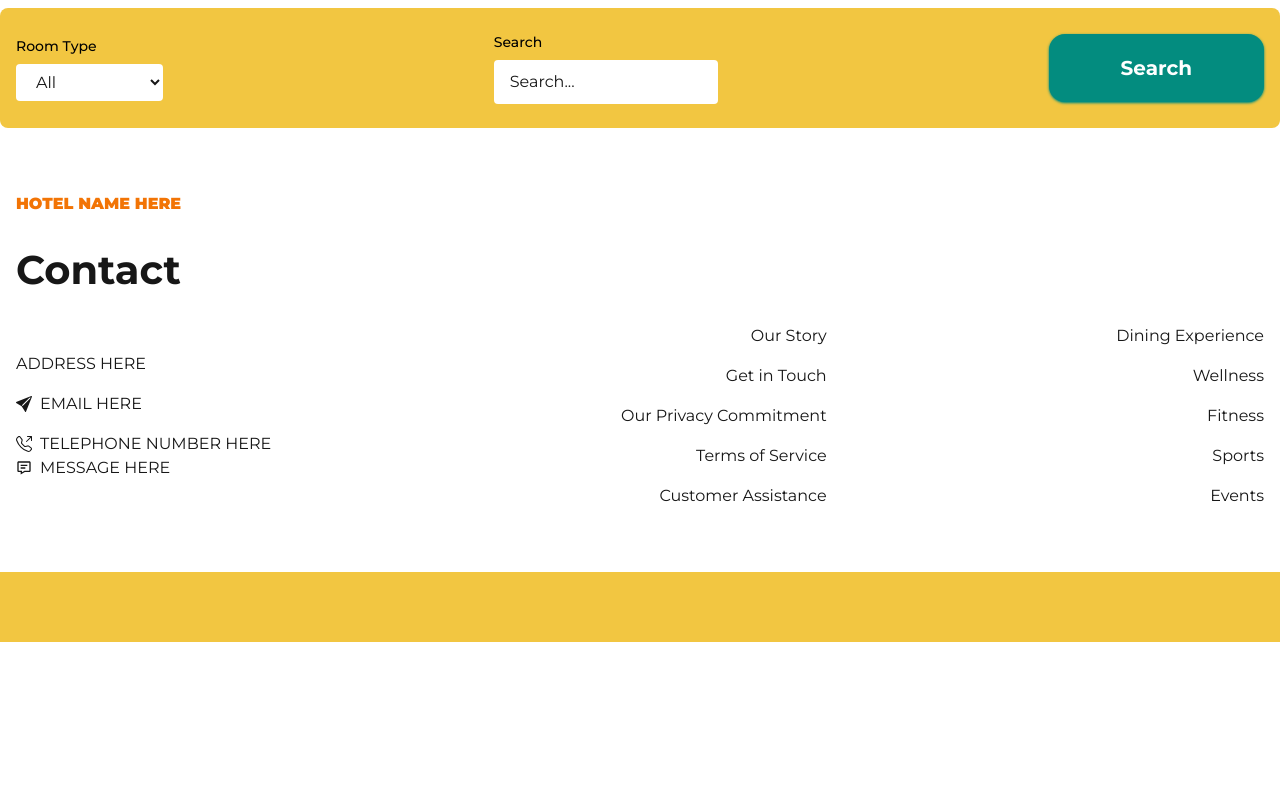
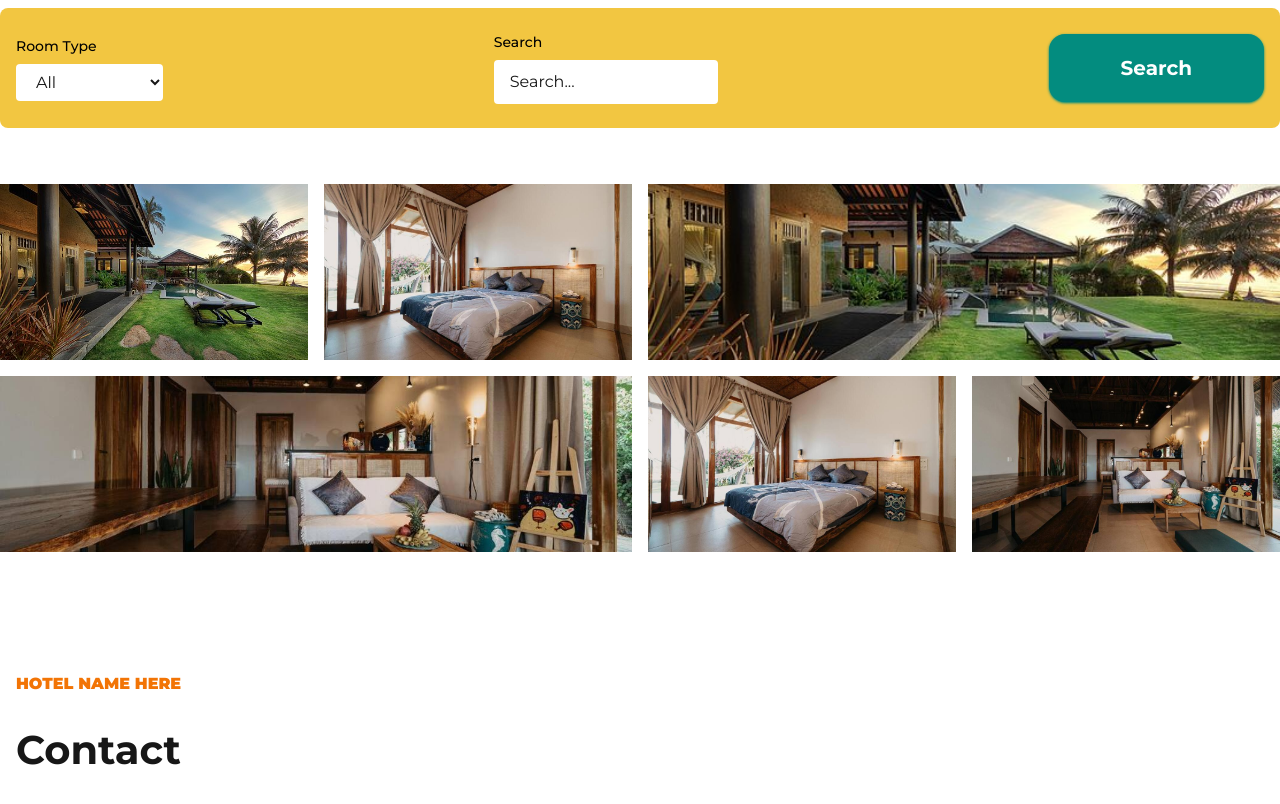
Before and after one commit to jjjakettt/hotel-management-app, a Next.js app: page / in a window 1280 px wide. Shown: the part 640-1444 px from the top of the page. Before the commit the page ends 1282 px from the top, so only its background shows below. Built offline with nearby package versions, Linux system fonts and the light colour scheme; no server answers.

Commit message:
feat: Gallery Component Completed (note replace images with Client's later).

```diff
--- a/src/app/(web)/page.tsx
+++ b/src/app/(web)/page.tsx
@@ -1,3 +1,4 @@
+import Gallery from "@/components/Gallery/Gallery";
 import HeroSection from "@/components/HeroSection/HeroSection";
 import PageSearch from "@/components/PageSearch/PageSearch";
 
@@ -7,7 +8,7 @@ const Home = () => {
     <HeroSection/>
     <PageSearch/>
     {/* Featured Room */}
-    {/* Gallery */}
+    <Gallery/>
     {/* News Letter */}
     </>
   );
--- /dev/null
+++ b/src/components/Gallery/Gallery.tsx
@@ -0,0 +1,70 @@
+import Image from 'next/image';
+
+const Gallery = () => {
+  return (
+    <div className='mx-auto container py-14 h-full'>
+      <div className='flex flex-wrap md:-m-2'>
+        <div className='flex w-1/2 flex-wrap'>
+          <div className='w-1/2 p-1 md:p-2 h-48'>
+            <Image
+              alt='gallery'
+              className='img'
+              src='/images/hero-1.jpeg'
+              width={200}
+              height={200}
+            />
+          </div>
+          <div className='w-1/2 p-1 md:p-2 h-48'>
+            <Image
+              alt='gallery'
+              className='img'
+              src='/images/hero-2.jpeg'
+              width={200}
+              height={200}
+            />
+          </div>
+          <div className='w-full p-1 md:p-2 h-48'>
+            <Image
+              alt='gallery'
+              className='img'
+              src='/images/hero-3.jpeg'
+              width={200}
+              height={200}
+            />
+          </div>
+        </div>
+        <div className='flex w-1/2 flex-wrap'>
+          <div className='w-full p-1 md:p-2 h-48'>
+            <Image
+              alt='gallery'
+              className='img'
+              src='/images/hero-1.jpeg'
+              width={200}
+              height={200}
+            />
+          </div>
+          <div className='w-1/2 p-1 md:p-2 h-48'>
+            <Image
+              alt='gallery'
+              className='img'
+              src='/images/hero-2.jpeg'
+              width={200}
+              height={200}
+            />
+          </div>
+          <div className='w-1/2 p-1 md:p-2 h-48'>
+            <Image
+              alt='gallery'
+              className='img'
+              src='/images/hero-3.jpeg'
+              width={200}
+              height={200}
+            />
+          </div>
+        </div>
+      </div>
+    </div>
+  );
+};
+
+export default Gallery;
```
